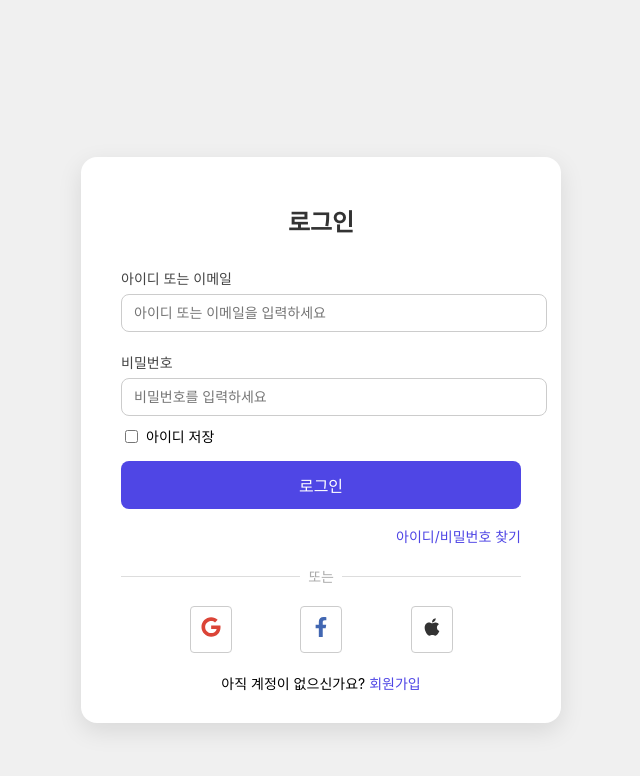
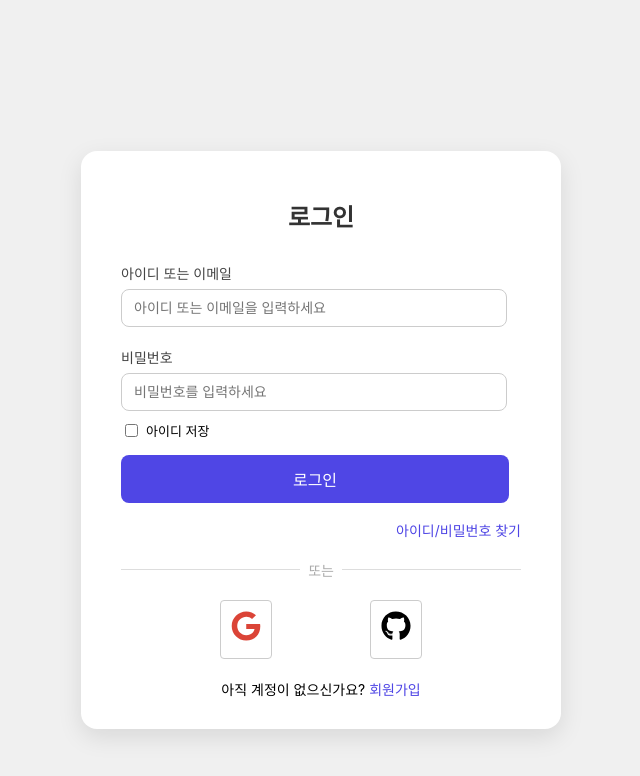
Before and after one commit to pjy2163/am-camp_toy, a React (Create React App) app: page /login-page in a window 1280 px wide. Shown: the top 776 px of the page, without its empty margins (319-959 px from the left). Built offline with nearby package versions, Linux system fonts and the light colour scheme.

Commit message:
design: 로그인 연동 - 페이스북 로고 삭제, 깃허브 로고 추가

```diff
--- a/src/LoginPage.js
+++ b/src/LoginPage.js
@@ -1,6 +1,6 @@
 import { useRef, useState, useEffect } from "react";
 import { Link, useNavigate } from "react-router-dom";
-import { FaGoogle, FaFacebookF, FaApple } from "react-icons/fa";
+import { FaGoogle, FaFacebookF, FaGithub } from "react-icons/fa";
 import {
   Container,
   Form,
@@ -118,10 +118,7 @@ function LoginPage() {
             <FaGoogle className="google" />
           </SocialButton>
           <SocialButton>
-            <FaFacebookF className="facebook" />
-          </SocialButton>
-          <SocialButton>
-            <FaApple className="apple" />
+            <FaGithub className="gitgub" />
           </SocialButton>
         </SocialBox>
 
--- a/src/LoginPage.style.js
+++ b/src/LoginPage.style.js
@@ -42,7 +42,7 @@ export const Input = styled.input`
   font-size: 14px;
   border: 1px solid #ccc;
   border-radius: 8px;
-  width: 100%;
+  width: 90%;
   margin-bottom: 20px;
   transition: border-color 0.3s ease;
 
@@ -53,7 +53,7 @@ export const Input = styled.input`
 `;
 
 export const SaveId = styled.div`
-  font-size: 14px;
+  font-size: 13px;
   margin-top: -10px;
   margin-bottom: 15px;
 
@@ -73,7 +73,7 @@ export const LoginButton = styled.button`
   border-radius: 8px;
   cursor: pointer;
   margin-bottom: 10px;
-  width: 100%;
+  width: 97%;
   transition: background-color 0.3s ease;
 
   &:disabled {
@@ -137,11 +137,7 @@ export const SocialBox = styled.div`
     color: #db4437;
   }
 
-  .facebook {
-    color: #4267b2;
-  }
-
-  .apple {
+  .gitbub {
     color: #333;
   }
 `;
@@ -152,7 +148,7 @@ export const SocialButton = styled.button`
   border-radius: 4px;
   cursor: pointer;
   background-color: white;
-  font-size: 20px;
+  font-size: 30px;
 `;
 
 export const SignupLink = styled.div`
--- a/src/RegistrationPage.style.js
+++ b/src/RegistrationPage.style.js
@@ -42,7 +42,7 @@ export const Input = styled.input`
   font-size: 14px;
   border: 1px solid #ccc;
   border-radius: 8px;
-  width: 100%;
+  width: 94%;
   margin-bottom: 20px;
   transition: border-color 0.3s ease;
 
```
